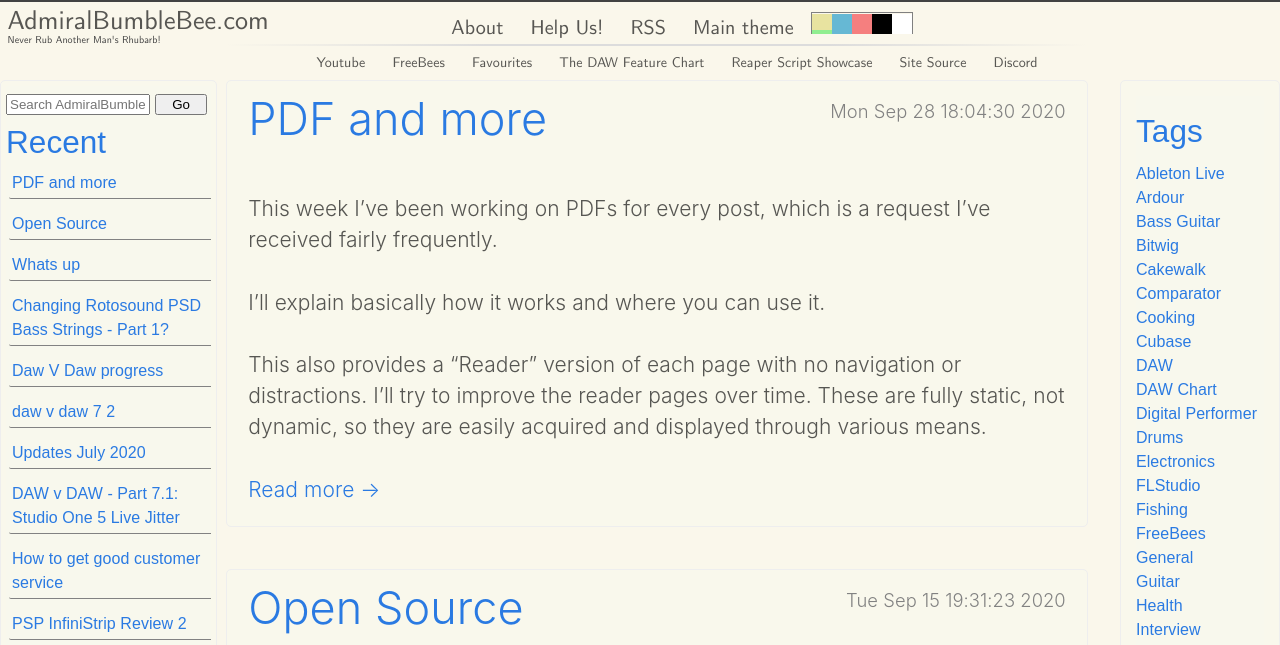
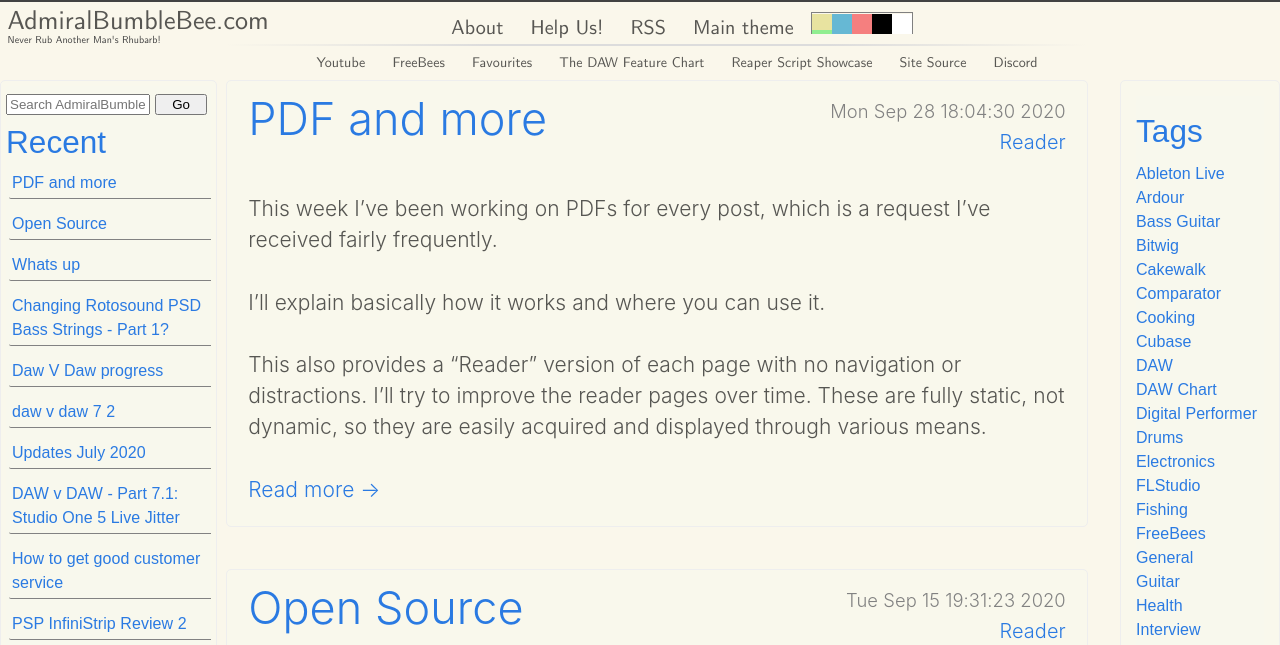
Before and after one commit to RobertARandolph/AdmiralBumbleBee.com, a Jekyll site: the page built from index.html, in a window 1280 px wide and 1400 px high. Shown: the top 645 px of the window. Built offline with Jekyll 4.4.1, drawn with Linux system fonts in a browser that asks for light colours; some of the changed text lies outside the part shown.

Commit message:
add reader/pdf to front-page

```diff
--- a/index.html
+++ b/index.html
@@ -9,7 +9,15 @@ layout: default
       {% if post.visible != 0 and post.visible != false %}
      <div class="index-post">
       <header class="post-header">
-          <span class="post-meta">{{ post.date | date: "%c" }}</span>
+          <span class="post-meta">{{ post.date | date: "%c" }}
+            <br/>
+            <span class="post-versions">
+              <a href="/{{ post.categories}}/{{ post.date | date: '%Y/%m/%d' }}/{{ post.slug }}_reader.html">Reader</a>
+              {% if post.pdf %}
+               — <a href="/{{ post.categories}}/{{ post.date | date: '%Y/%m/%d' }}/{{ post.slug }}.pdf">PDF</a>
+              {% endif %}
+            </span>
+          </span>
           <h2>
             <a class="post-link" href="{{ post.url | prepend: site.baseurl }}">{{ post.title }}</a>
           </h2>
```
